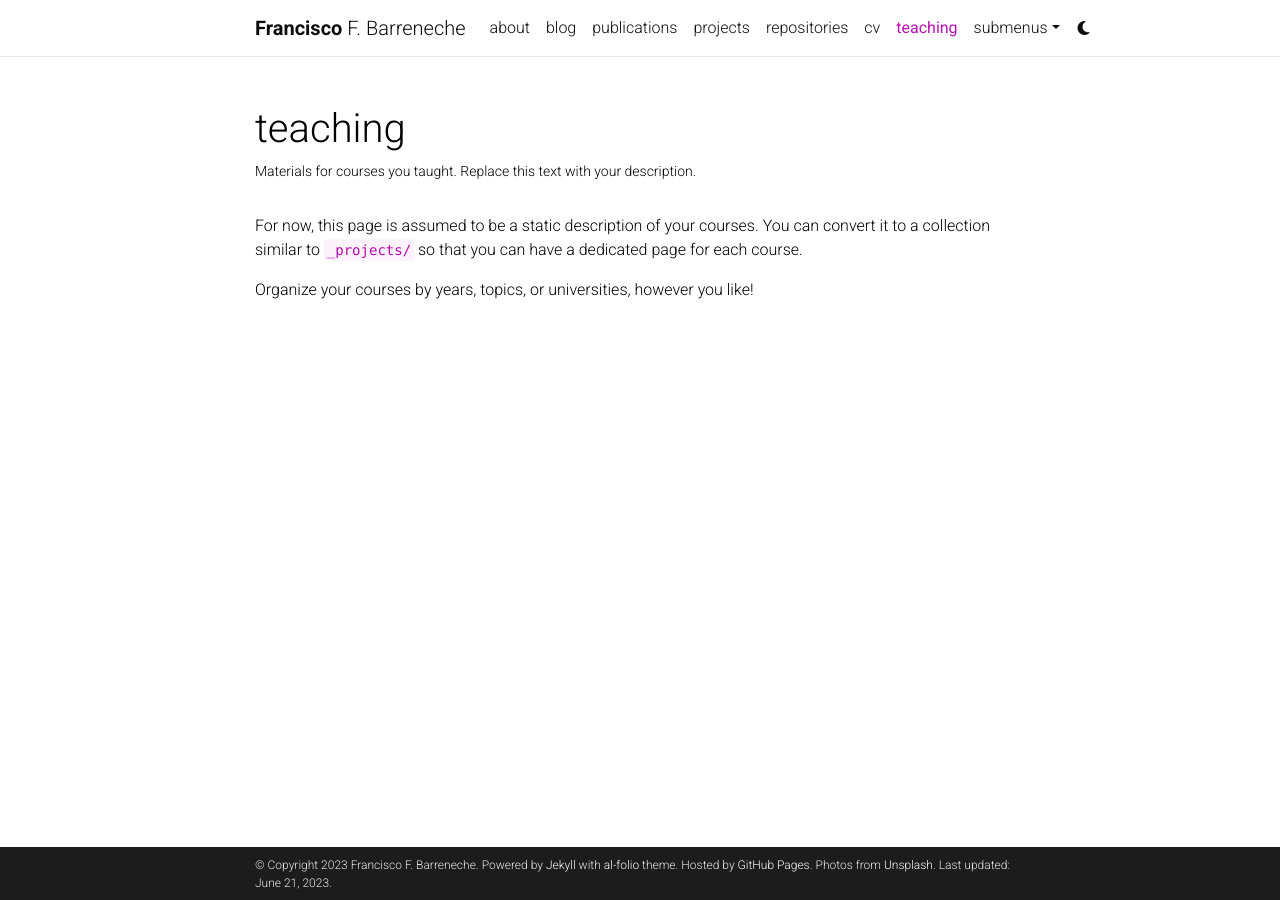
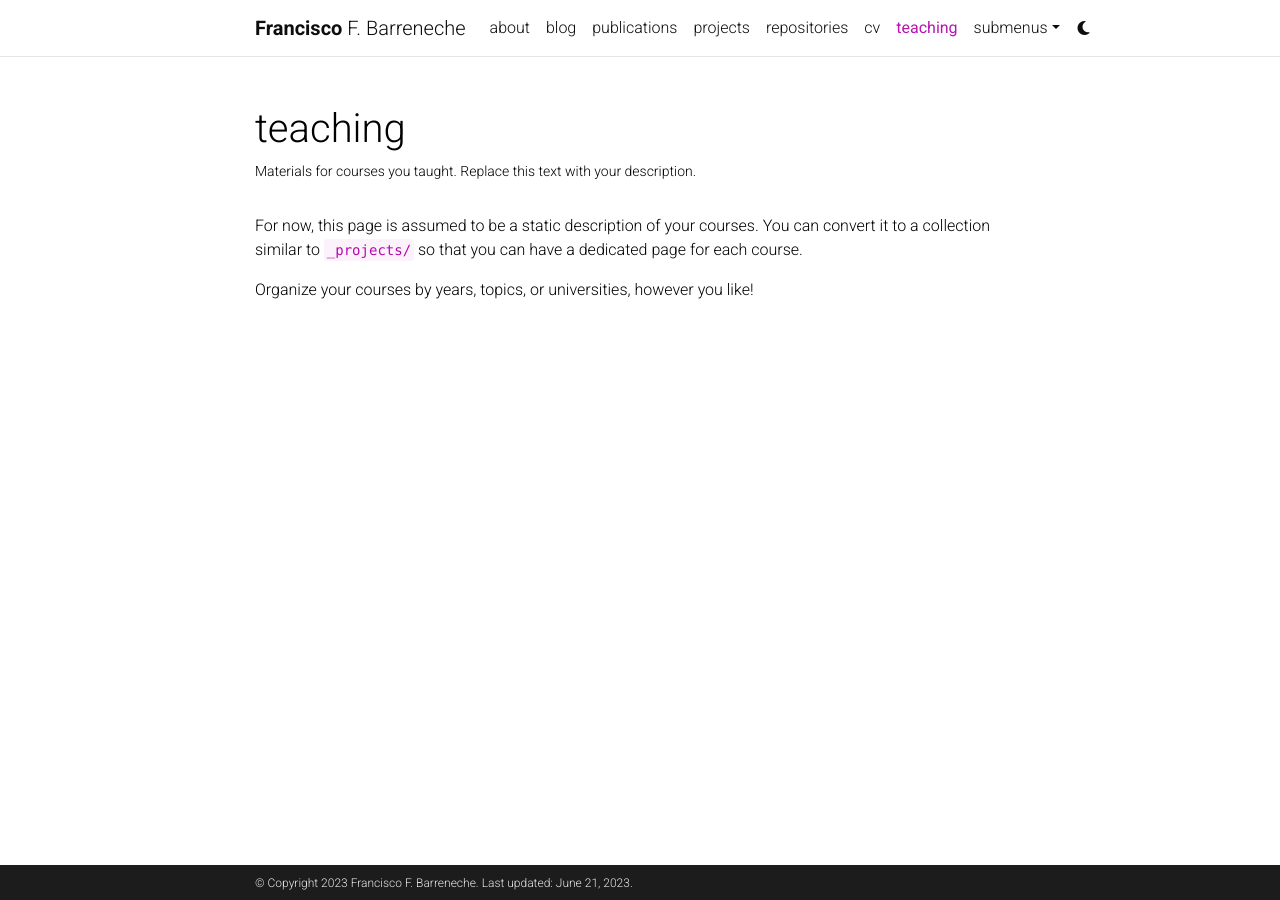
Before and after one commit to franbarreneche/franbarreneche.github.io, a Jekyll site: the page built from _pages/teaching.md, in a window 1280 px wide. Built offline with Jekyll 4.4.1, drawn with Linux system fonts in a browser that asks for light colours; comment, search, counter and statistics services are not loaded; a style sheet for code colours, icons or effects is not loaded.

Commit message:
fix: footer text

```diff
--- a/_config.yml
+++ b/_config.yml
@@ -10,10 +10,7 @@
 description: > # the ">" symbol means to ignore newlines until "footer_text:"
   A simple, whitespace theme for academics. Based on [*folio](https://github.com/bogoli/-folio) design.
 footer_text: >
-  Powered by <a href="https://jekyllrb.com/" target="_blank">Jekyll</a> with <a href="https://github.com/alshedivat/al-folio">al-folio</a> theme.
-  Hosted by <a href="https://pages.github.com/" target="_blank">GitHub Pages</a>.
-  Photos from <a href="https://unsplash.com" target="_blank">Unsplash</a>.
-keywords: jekyll, jekyll-theme, academic-website, portfolio-website  # add your own keywords or leave empty
+keywords: # add your own keywords or leave empty
 
 lang: en # the language of your site (for example: en, fr, cn, ru, etc.)
 icon: ⚛️  # the emoji used as the favicon (alternatively, provide image name in /assets/img/)
```
